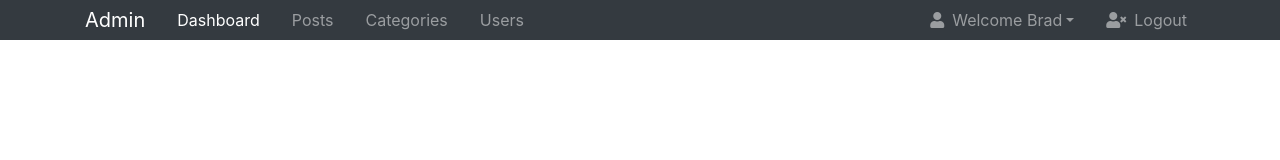
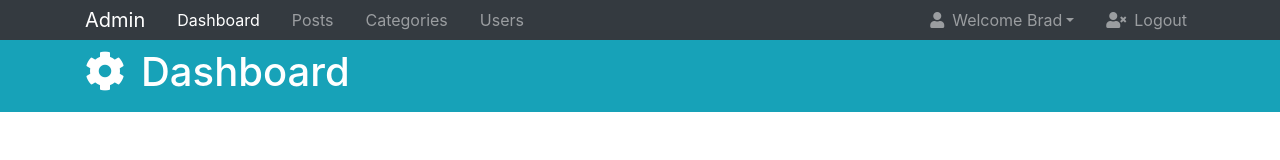
Before and after one commit to MariyaLcs/admin-dashboard, a plain HTML site: page index.html in a window 1280 px wide. Drawn offline with nearby package versions, Linux system fonts and the light colour scheme.

Commit message:
Header Section

```diff
--- a/index.html
+++ b/index.html
@@ -74,6 +74,17 @@
       </div>
     </nav>
 
+    <!-- Header -->
+    <header id="main-header" class="py-2 bg-info text-white">
+      <div class="container">
+        <div class="row">
+          <div class="col-md-6">
+            <h1><i class="fas fa-cog mr-3"></i>Dashboard</h1>
+          </div>
+        </div>
+      </div>
+    </header>
+
     <script
       src="http://code.jquery.com/jquery-3.3.1.min.js"
       integrity="sha256-FgpCb/KJQlLNfOu91ta32o/NMZxltwRo8QtmkMRdAu8="
```
